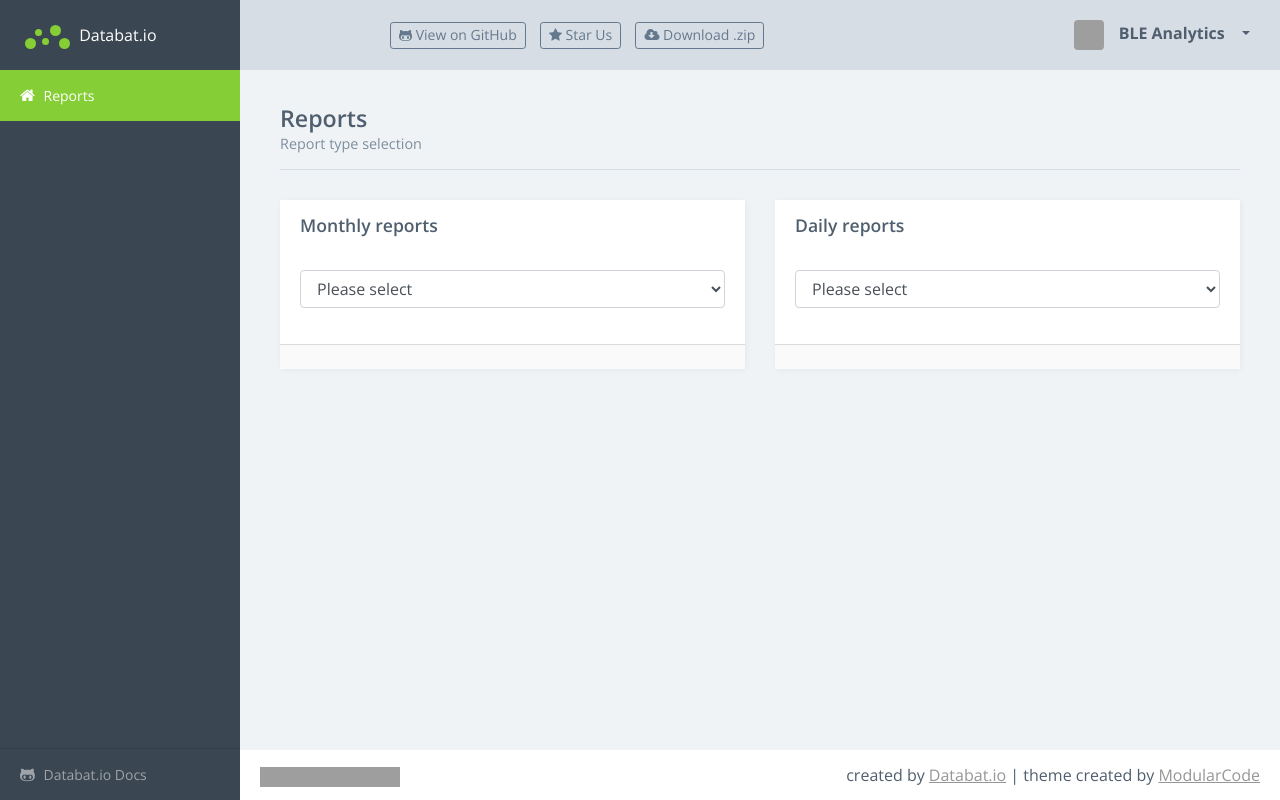
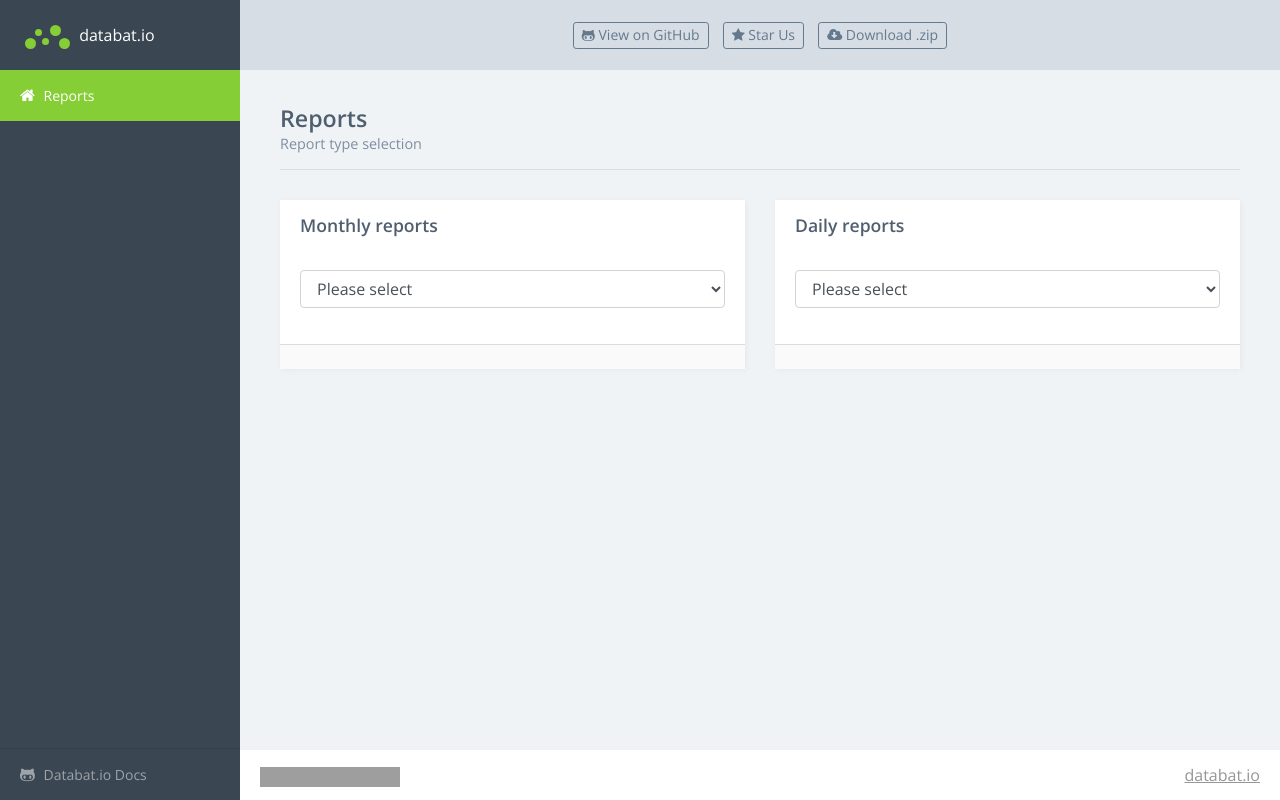
Before and after one commit to databat-io/sonar, a Django app: page /analytics/ in a window 1280 px wide. Run offline with Django 3.2, Linux system fonts and the light colour scheme; data that the repository does not hold is empty; parts of the project's set-up code (start-up, migrations or seed data) failed here and were passed over; some libraries are stand-ins or nearby versions; grey boxes are pictures that could not be loaded.

Commit message:
- Adjustments for PR #4

```diff
--- a/app/analytics/static/css/app.css
+++ b/app/analytics/static/css/app.css
@@ -2943,3 +2943,9 @@ span a {
   @media (max-width: 767.98px) {
     .header .header-block-nav .profile-dropdown-menu {
       margin-top: 8px; } }
+.brand a:not(.btn), .link-unstyled:visited, .link-unstyled:hover, .link-unstyled:active,
+.link-unstyled:focus, .link-unstyled:active:hover {
+    color: inherit;
+    font-size: inherit;
+    text-decoration: none !important;
+  }
--- a/app/analytics/templates/analytics/includes/brandname.html
+++ b/app/analytics/templates/analytics/includes/brandname.html
@@ -1 +1 @@
-Databat.io
+databat.io
--- a/app/analytics/templates/analytics/includes/footer.html
+++ b/app/analytics/templates/analytics/includes/footer.html
@@ -4,11 +4,8 @@
     </div>
     <div class="footer-block author">
         <ul>
-            <li> created by
-                <a href="https://github.com/databat-io/">Databat.io</a>
-            </li>
-            <li> theme created by
-                <a href="https://github.com/modularcode/">ModularCode</a>
+            <li>
+                <a href="https://databat.io/">{% include 'analytics/includes/brandname.html' %}</a>
             </li>
         </ul>
     </div>
--- a/app/analytics/templates/analytics/includes/header.html
+++ b/app/analytics/templates/analytics/includes/header.html
@@ -18,23 +18,4 @@
             <span>Download .zip</span>
         </a>
     </div>
-    <div class="header-block header-block-nav">
-        <ul class="nav-profile">
-            <li class="profile dropdown">
-                <a class="nav-link dropdown-toggle" data-toggle="dropdown" href="#" role="button" aria-haspopup="true" aria-expanded="false">
-                    <div class="img" style="background-image: url('https://avatars3.githubusercontent.com/u/3959008?v=3&s=40')"> </div>
-                    <span class="name"> BLE Analytics </span>
-                </a>
-                <div class="dropdown-menu profile-dropdown-menu" aria-labelledby="dropdownMenu1">
-                    <a class="dropdown-item" href="#">
-                        <i class="fa fa-user icon"></i> Profile </a>
-                    <a class="dropdown-item" href="#">
-                        <i class="fa fa-gear icon"></i> Settings </a>
-                    <div class="dropdown-divider"></div>
-                    <a class="dropdown-item" href="#">
-                        <i class="fa fa-power-off icon"></i> Logout </a>
-                </div>
-            </li>
-        </ul>
-    </div>
 </header>
--- a/app/analytics/templates/analytics/includes/sidebar.html
+++ b/app/analytics/templates/analytics/includes/sidebar.html
@@ -2,13 +2,17 @@
     <div class="sidebar-container">
         <div class="sidebar-header">
             <div class="brand">
+                <a href="/" class="link-unstyled">
                 <div class="logo">
                     <span class="l l1"></span>
                     <span class="l l2"></span>
                     <span class="l l3"></span>
                     <span class="l l4"></span>
                     <span class="l l5"></span>
-                </div> {% include 'analytics/includes/brandname.html' %} </div>
+                </div>
+                {% include 'analytics/includes/brandname.html' %}
+                </a>
+            </div>
         </div>
         <nav class="menu">
             <ul class="sidebar-menu metismenu" id="sidebar-menu">
```
